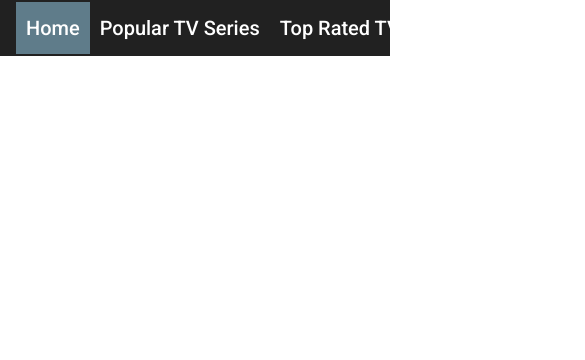
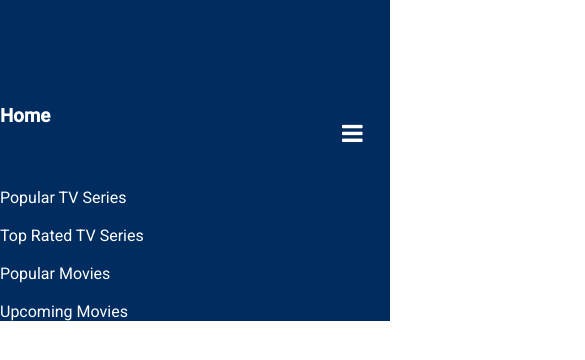
Before and after one commit to Franjrsierra18/Movie-app-Angular, an Angular app: page / in a window 390 px wide. Shown: the top 360 px of the page, 585 px wide, since content can reach past the window. Built offline with nearby package versions, Linux system fonts and the light colour scheme.

Commit message:
added movie details

```diff
--- a/src/app/app-routing.module.ts
+++ b/src/app/app-routing.module.ts
@@ -8,10 +8,7 @@ import { TvPopularComponent } from './components/tv-popular/tv-popular.component
 const routes: Routes = [
   { path: 'tv/:category', component: TvPopularComponent },
   { path: 'movies/:category', component: MoviesComponent },
-  { path: 'movie/:id', component: MovieDetailComponent },
-
-  // {path:'upcoming',component:},
-
+  { path: 'movie/:id', component: MovieDetailComponent }
 ];
 
 @NgModule({
--- a/src/app/components/header/header.component.html
+++ b/src/app/components/header/header.component.html
@@ -1,6 +1,36 @@
 <header>
-    <mat-toolbar class="navigation">
-        <a [routerLink]="['/']" routerLinkActive="router-link-active" [routerLinkActiveOptions]="{ exact: true }">
+  <div class="responsivemenu" *ngIf="responsiveNav">
+    <a [routerLink]="['/']" routerLinkActive="router-link-active" [routerLinkActiveOptions]="{ exact: true }"
+      class="active">
+      <h3>Home</h3>
+      <a href="javascript:void(0);" class="icon" on-click="toggleNavigationClass()">
+        <i class="fa fa-bars"></i>
+      </a>
+    </a>
+    <br>
+    <a [routerLink]="['/tv/popular']" routerLinkActive="router-link-active">
+      Popular TV Series
+    </a>
+    <br>
+    <a [routerLink]="['/tv/top_rated']" routerLinkActive="router-link-active">
+      Top Rated TV Series
+    </a>
+    <br>
+    <a [routerLink]="['/movies/popular']" routerLinkActive="router-link-active">
+      Popular Movies
+    </a>
+    <br>
+    <a [routerLink]="['/movies/upcoming']" routerLinkActive="router-link-active">
+      Upcoming Movies
+    </a>
+  </div>
+  <mat-toolbar [ngClass]="{
+        navigation:true,
+        topnav:true,
+        responsive:responsiveNav
+      }" id="myTopnav">
+    <a [routerLink]="['/']" routerLinkActive="router-link-active" [routerLinkActiveOptions]="{ exact: true }"
+      class="active">
       Home
     </a>
     <a [routerLink]="['/tv/popular']" routerLinkActive="router-link-active">
@@ -15,5 +45,9 @@
     <a [routerLink]="['/movies/upcoming']" routerLinkActive="router-link-active">
       Upcoming Movies
     </a>
+    <a href="javascript:void(0);" class="icon" on-click="toggleNavigationClass()">
+      <i class="fa fa-bars"></i>
+    </a>
   </mat-toolbar>
+
 </header>
--- a/src/app/components/header/header.component.scss
+++ b/src/app/components/header/header.component.scss
@@ -1,12 +1,96 @@
+.responsivemenu {
+  display: flex;
+  flex-direction: column;
+  justify-content: flex-end;
+  position: fixed;
+  background-color: rgb(0, 44, 95);
+  height: 38vh;
+  z-index: 2;
+  width: 100vw;
+
+  a {
+    text-decoration: none;
+    color: white;
+  }
+  .active{
+      display: flex;
+      justify-content: space-between;
+      .icon {
+        height: 2em;
+        width: 2em;
+        float: right;
+        display: block;
+        margin: 1em;
+
+        .fa {
+          font-size: 1.5em;
+      }
+    }
+
+  }
+
+}
 .navigation {
   display: flex;
   justify-content: space-between;
-    a{
-        all:unset;
+  background-color: #333;
+  overflow: hidden;
+
+  a {
     padding: 0.5em;
     cursor: pointer;
+    float: left;
+    display: block;
+    color: #f2f2f2;
+    text-align: center;
+    text-decoration: none;
+    font-size: 17px;
+
+    :hover {
+      background-color: #ddd;
+      color: black;
     }
+
+    &.active {
+      background-color: #4CAF50;
+      color: white;
+    }
+  }
+
+  .icon {
+    display: none;
+  }
+
   .router-link-active {
     background-color: rgba(164, 226, 255, 0.472);
   }
 }
+
+@media screen and (max-width: 600px) {
+  .topnav a:not(:first-child) {
+    display: none;
+  }
+
+  .topnav a.icon {
+    float: right;
+    display: block;
+  }
+}
+
+@media screen and (max-width: 600px) {
+  .topnav.responsive {
+    position: relative;
+  }
+
+  .topnav.responsive a.icon {
+    position: absolute;
+    right: 0;
+    top: 0;
+  }
+
+  .topnav.responsive a {
+    float: none;
+    display: block;
+    text-align: left;
+  }
+}
--- a/src/app/components/header/header.component.ts
+++ b/src/app/components/header/header.component.ts
@@ -8,8 +8,10 @@ import { Component, OnInit } from '@angular/core';
 export class HeaderComponent implements OnInit {
 
   constructor() { }
-
+  public responsiveNav:boolean=true
   ngOnInit() {
   }
-
+  toggleNavigationClass(){
+    this.responsiveNav=!this.responsiveNav
+  }
 }
--- a/src/app/components/movie-detail/movie-detail.component.html
+++ b/src/app/components/movie-detail/movie-detail.component.html
@@ -1,12 +1,18 @@
-<div class="peliculas">
+<div class="movie">
+  <h1>{{movie.title}}</h1>
+  <h3>{{movie.original_title}}</h3>
+  <div class="container-movie">
+    <div class="imagen">
+      <img src="https://image.tmdb.org/t/p/w300/{{movie.poster_path}}" alt="">
+    </div>
+    <div class="details">
+      <p><strong>Review:</strong> {{movie.overview}}</p>
+      <p><strong>Rating:</strong> {{movie.vote_average}} ⭐</p>
+      <p><strong>Release:</strong> {{movie.release_date}}</p>
+      <p><strong>Duration:</strong> {{movie.runtime}}min</p>
+      <br>
+      <br>
 
-  <div class="pelicula">
-      <p>{{movie.original_title}}</p>
-      <br>
-      <img src="https://image.tmdb.org/t/p/w300/{{movie.poster_path}}" alt="">
-      <br>
-  </div>
-  <div>
-    <p>{{movie.overview}}</p>
+    </div>
   </div>
 </div>
--- a/src/app/components/movie-detail/movie-detail.component.scss
+++ b/src/app/components/movie-detail/movie-detail.component.scss
@@ -0,0 +1,25 @@
+.movie{
+  padding: 0.8em;
+  background-color: rgb(0, 69, 126);
+  display: flex;
+  flex-direction: column;
+  justify-content: center;
+  align-items: center;
+  .container-movie{
+    display: flex;
+    justify-content: space-between;
+    align-items: center;
+    background-color: rgb(0, 156, 204);
+    border-radius: 0.3em;
+    .imagen{
+      padding: 2em;
+      margin-left: 3em;
+      img{
+        border-radius: 0.3em;
+      }
+    }
+    .details{
+      padding: auto 4em;
+    }
+  }
+}
--- a/src/app/components/movie-detail/movie-detail.component.ts
+++ b/src/app/components/movie-detail/movie-detail.component.ts
@@ -1,4 +1,7 @@
 import { Component, OnInit } from '@angular/core';
+import { MovieService } from 'src/app/services/movie.service';
+import { ActivatedRoute } from '@angular/router';
+import {  Subscription } from 'rxjs';
 
 @Component({
   selector: 'app-movie-detail',
@@ -6,10 +9,20 @@ import { Component, OnInit } from '@angular/core';
   styleUrls: ['./movie-detail.component.scss']
 })
 export class MovieDetailComponent implements OnInit {
-
-  constructor() { }
+  public movie: object;
+  public paramsSubscription:Subscription;
+  constructor(public movieService: MovieService,
+    public route: ActivatedRoute) { }
 
   ngOnInit() {
+    this.paramsSubscription=this.route.paramMap.subscribe(paramsMap=>{//nos suscribimos a cambios en los parámetros de la url ej: /movie/movies o /movie/upcoming
+
+      this.getMoviesId(paramsMap['params']['id'])//upcoming o /movies
+    })
   }
-
+  getMoviesId(id){
+    this.movieService.getMoviesId(id).subscribe(
+      res => this.movie = res,
+      error => console.log(error))
+  }
 }
--- a/src/app/components/movies/movies.component.scss
+++ b/src/app/components/movies/movies.component.scss
@@ -262,7 +262,7 @@
         align-items: center;
         box-shadow: 0 4px 8px 0 rgba(0, 0, 0, 0.2);
         p{
-            font-size: 1.3em;
+            font-size: 1.1em;
             padding: 0.3em;
         }
         .scrollable{
@@ -272,7 +272,8 @@
             padding: 0.5em;
             background-color: rgb(109, 179, 240);
             overflow-y: auto;
-            max-height: 6em;
+            max-height: 8em;
+            min-height: 6em;
             .genres-names{
                 color: white;
                 background: grey;
--- a/src/app/services/movie.service.ts
+++ b/src/app/services/movie.service.ts
@@ -11,8 +11,11 @@ export class MovieService {
   getMovies(category:string,language:string,page:string):Observable<object>{//creamos tantos métodos como necesitemos para traer la información que requieren nuestros componentes
     return this.http.get(`https://api.themoviedb.org/3/movie/${category}?api_key=09e6cf9871795d48bba7c9be1465ff3e&language=${language}&page=${page}`);
   }
-  getGenres():Observable<object>{//creamos tantos métodos como necesitemos para traer la información que requieren nuestros componentes
+  getMoviesId(id:string):Observable<object>{//creamos tantos métodos como necesitemos para traer la información que requieren nuestros componentes
+    return this.http.get(`https://api.themoviedb.org/3/movie/${id}?api_key=09e6cf9871795d48bba7c9be1465ff3e&language=en-US
+    `);
+  }
+  getGenres():Observable<object>{
     return this.http.get(`https://api.themoviedb.org/3/genre/movie/list?api_key=09e6cf9871795d48bba7c9be1465ff3e&language=en-US`);
   }
-
 }
--- a/src/index.html
+++ b/src/index.html
@@ -2,12 +2,14 @@
 <html lang="en">
 <head>
   <meta charset="utf-8">
-  <title>Ahorasikesi3</title>
+  <title>Movie App</title>
   <base href="/">
   <meta name="viewport" content="width=device-width, initial-scale=1">
   <link rel="icon" type="image/x-icon" href="favicon.ico">
   <link href="https://fonts.googleapis.com/css?family=Roboto:300,400,500&display=swap" rel="stylesheet">
   <link href="https://fonts.googleapis.com/icon?family=Material+Icons" rel="stylesheet">
+  <link rel="stylesheet" href="https://cdnjs.cloudflare.com/ajax/libs/font-awesome/4.7.0/css/font-awesome.min.css">
+  <style src="./assets/index.js" await></style>
 </head>
 <body>
   <app-root></app-root>
```
Also changed, not shown: src/assets/index.js (added, +8 -0 lines). Lines whose indentation alone changed are shown as unchanged.
